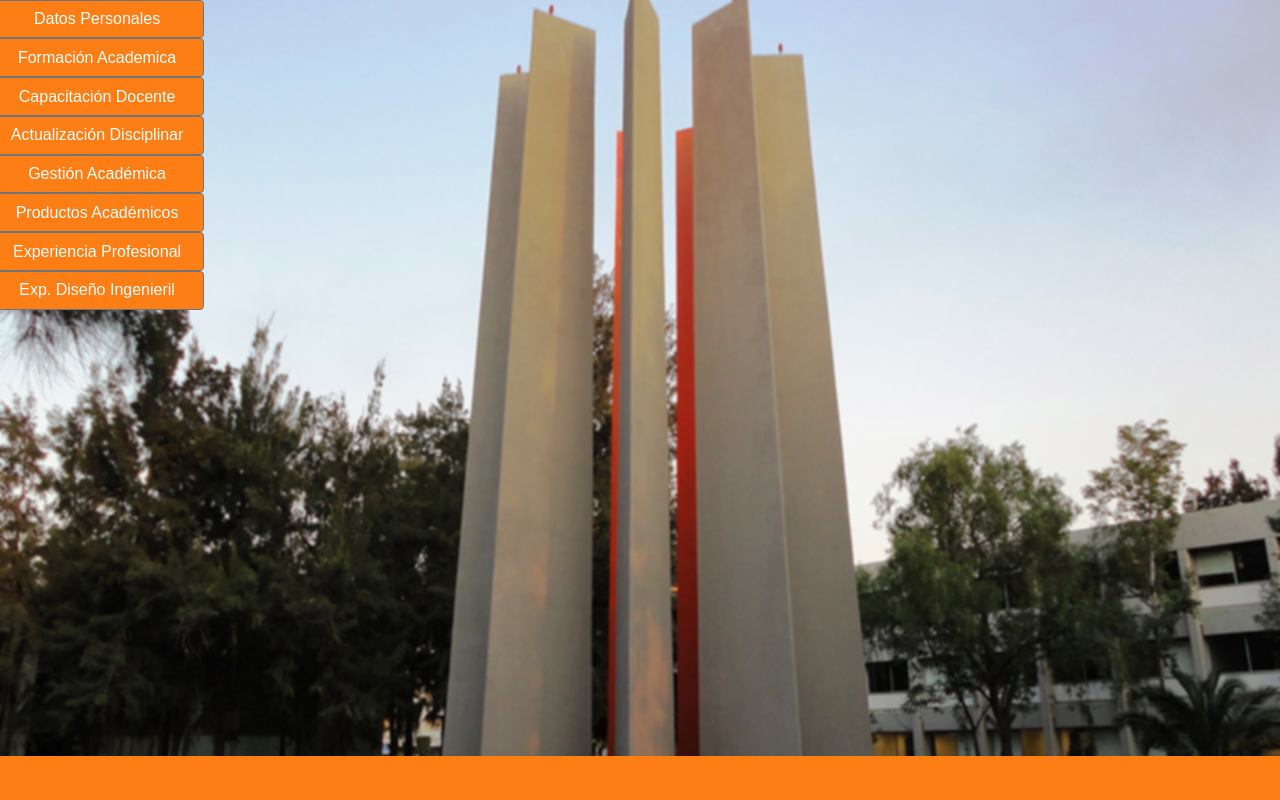
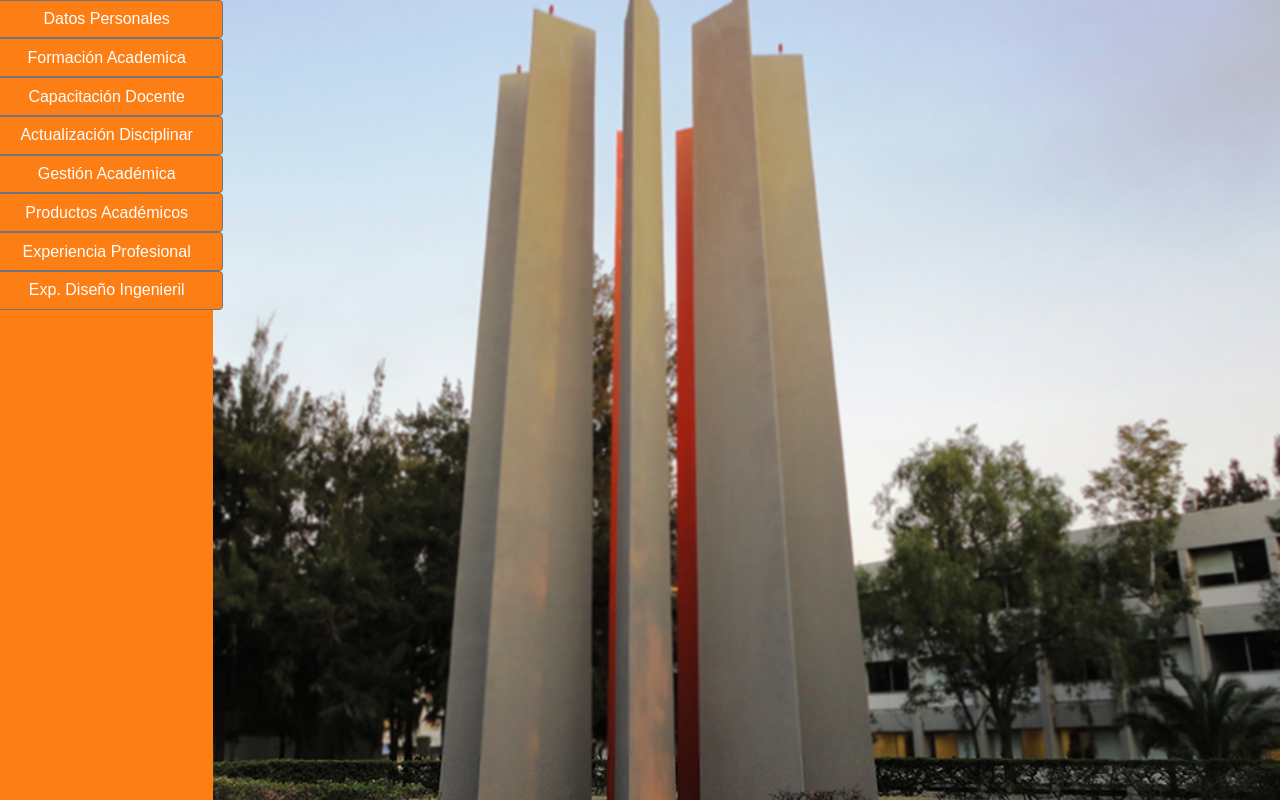
Before and after one commit to LaloCruz-12/cedula, a PHP site: page /cedulaForm.html in a window 1280 px wide. Shown: the part 44-844 px from the top of the page. Before the commit the page ends 800 px from the top, so only its background shows below. Run offline with PHP 8.4, Linux system fonts and the light colour scheme.

Commit message:
menu izquierdo

```diff
--- a/cedulaForm.html
+++ b/cedulaForm.html
@@ -24,29 +24,29 @@
         </div>
       </div>
     </nav> <!-- Fin Barra Principal-->
-      <div class="row-align-items-start">
-          <div class="row col-md-2">
+      <div class="row-align-items-start col-md-2 menu">
+          <div class="row">
             <a href="dat_pers.html" class="btn btn-secondary btn-lg" tabindex="-1" role="button" aria-disabled="true">Datos Personales</a>
           </div>
-          <div class="row col-md-2">
+          <div class="row">
             <a href="form_aca.html" class="btn btn-secondary btn-lg" tabindex="-1" role="button" aria-disabled="true">Formación Academica</a>
           </div>
-          <div class="row col-md-2">
+          <div class="row">
             <a href="cap_doc.html" class="btn btn-secondary btn-lg" tabindex="-1" role="button" aria-disabled="true">Capacitación Docente</a>
           </div>
-          <div class="row col-md-2">
+          <div class="row">
             <a href="act_dis.html" class="btn btn-secondary btn-lg" tabindex="-1" role="button" aria-disabled="true">Actualización Disciplinar</a>
           </div>
-          <div class="row col-md-2">
+          <div class="row">
             <a href="gest_aca.html" class="btn btn-secondary btn-lg" tabindex="-1" role="button" aria-disabled="true">Gestión Académica</a>
           </div>
-          <div class="row col-md-2">
+          <div class="row">
             <a href="prod_aca.html" class="btn btn-secondary btn-lg" tabindex="-1" role="button" aria-disabled="true">Productos Académicos</a>
           </div>
-          <div class="row col-md-2">
+          <div class="row">
             <a href="exp_prof.html" class="btn btn-secondary btn-lg" tabindex="-1" role="button" aria-disabled="true">Experiencia Profesional</a>
           </div>
-          <div class="row col-md-2">
+          <div class="row">
             <a href="exp_ing.html" class="btn btn-secondary btn-lg" tabindex="-1" role="button" aria-disabled="true">Exp. Diseño Ingenieril</a>
           </div>
         </div>
--- a/css/styles.css
+++ b/css/styles.css
@@ -31,3 +31,8 @@ h3{
     text-align: center;
     margin-bottom: 20px;
 }
+
+.menu{
+    background-color: #fd7e14;
+    height: 100%;
+}
```
